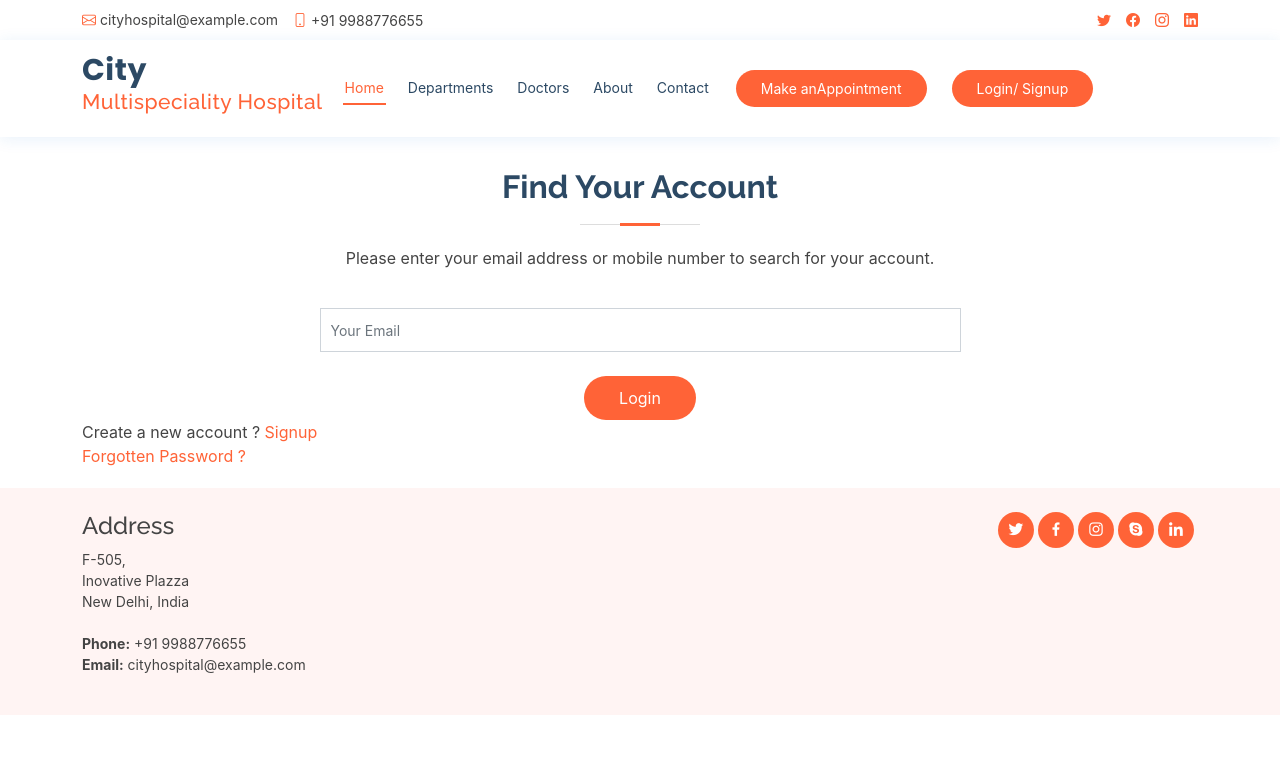
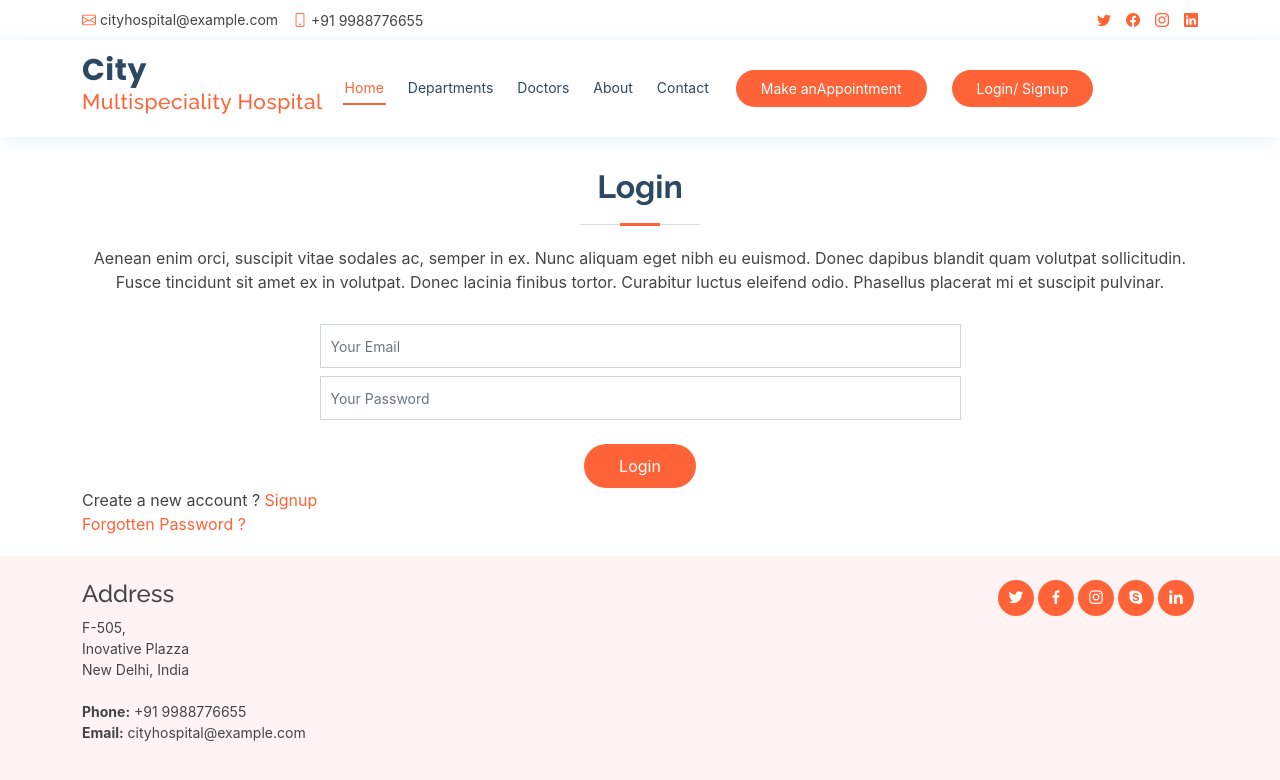
Before and after one commit to sapariyadhara/cityhospital, a React (Create React App) app: page /Auth in a window 1280 px wide. Shown: the top 780 px of the page. Built offline with nearby package versions, Linux system fonts and the light colour scheme.

Commit message:
forgoten password

```diff
--- a/src/containers/Auth.js
+++ b/src/containers/Auth.js
@@ -2,7 +2,6 @@ import React, { useState } from 'react';
 
 function Auth(props) {
     const [authtype, setAuthtype] = useState('login')
-    const [fpass , setFpass] = useState('forgotten')
 
 
     return (
@@ -12,33 +11,33 @@ function Auth(props) {
 
                     <div className="section-title">
                         {
-                             authtype === 'login' ? (fpass === 'forgotten' ?  <h2>Find Your Account</h2> :  <h2>Login</h2> ) :  <h2>Signup</h2>
+                            authtype === 'login' ? <h2>Login</h2> :
+                                authtype === 'forgotten' ? <h2>Reset Password </h2> : <h2>Signup</h2>
                         }
                         {
-                        authtype === 'login' ?
-                       (fpass === 'forgotten' ? <p>Please enter your email address or mobile number to search for your account.</p> :
-                        <p>
-                            Aenean enim orci, suscipit vitae sodales ac, semper in ex. Nunc
+
+                            authtype !== 'forgotten' ?
+                                <p>  Aenean enim orci, suscipit vitae sodales ac, semper in ex. Nunc
                                     aliquam eget nibh eu euismod. Donec dapibus blandit quam
                                     volutpat sollicitudin. Fusce tincidunt sit amet ex in volutpat.
                                     Donec lacinia finibus tortor. Curabitur luctus eleifend odio.
-                            Phasellus placerat mi et suscipit pulvinar.
-                        </p>) :
+                                    Phasellus placerat mi et suscipit pulvinar. </p> :
                                 <p>
-                            Aenean enim orci, suscipit vitae sodales ac, semper in ex. Nunc
-                            aliquam eget nibh eu euismod. Donec dapibus blandit quam
-                            volutpat sollicitudin. Fusce tincidunt sit amet ex in volutpat.
-                            Donec lacinia finibus tortor. Curabitur luctus eleifend odio.
-                            Phasellus placerat mi et suscipit pulvinar.
+                                    Please enter your email address or mobile number to search for your account.
                                 </p>
+
                         }
+
 
                     </div>
                     <form action method="post" role="form" className="php-email-form">
                         <div className="row justify-content-center">
+
+
+                            {
+                                 authtype === 'login' ||  authtype === 'forgotten' ? null :
                                  <div className="col-md-7 form-group">
-                                {
-                                    authtype === 'login' ? null : <input
+                                    <input
                                         type="text"
                                         name="name"
                                         className="form-control"
@@ -47,10 +46,10 @@ function Auth(props) {
                                         data-rule="minlen:4"
                                         data-msg="Please enter at least 4 chars"
                                     />
+                                    <div className="validate" />
+                                </div>
                             }
 
-                                <div className="validate" />
-                            </div>
                             <div className="col-md-7 form-group mt-3 mt-md-0">
                                 <input
                                     type="email"
@@ -63,9 +62,10 @@ function Auth(props) {
                                 />
                                 <div className="validate" />
                             </div>
+
                             {
-                                authtype === 'login' ? (fpass === 'forgotten' ? null :
-                                  null) :  <div className="col-md-7 form-group mt-3 mt-md-0">
+                                authtype === 'login' || authtype === 'signup' ?
+                                <div className="col-md-7 form-group mt-3 mt-md-0">
                                 <input
                                     type="password"
                                     className="form-control"
@@ -76,20 +76,9 @@ function Auth(props) {
                                     data-msg="Please enter at least 4 chars"
                                 />
                                 <div className="validate" />
-                            </div>
+                            </div> : null
+
                             }
-                            {/* <div className="col-md-7 form-group mt-3 mt-md-0">
-                                <input
-                                    type="password"
-                                    className="form-control"
-                                    name="password"
-                                    id="password"
-                                    placeholder="Your Password"
-                                    data-rule="minlen:4"
-                                    data-msg="Please enter at least 4 chars"
-                                />
-                                <div className="validate" />
-                            </div> */}
                         </div>
 
                         <div className="mb-3">
@@ -102,23 +91,24 @@ function Auth(props) {
                         </div>
                         <div className="text-center">
                             {
-                            authtype === 'login' ?  <button type="submit">Login</button> :
-                            <button type="submit">Signup</button>
+                                authtype === 'login' ? <button type="submit">Login</button> :
+                                authtype === 'signup' ?    <button type="submit">Signup</button>  :
+                                 <button type="submit">Submit</button>
                             }
 
                         </div>
 
                         {
-                            authtype === 'login' ?   <span>Create a new account ?<a href='#' onClick={() => {setAuthtype('signup')}}> Signup</a></span>
+                            authtype === 'login' ? <span>Create a new account ?<a href='#' onClick={() => { setAuthtype('signup') }}> Signup</a></span>
                                 :
-                            <span>Already have an account ?<a href='#'  onClick={() => {setAuthtype('login')}}> Login</a>
+                                <span>Already have an account ?<a href='#' onClick={() => { setAuthtype('login') }}> Login</a>
                                 </span>
 
                         }
 
                         <div className="">
                             {
-                            authtype === 'login' ? <a href='#' onClick={() => {setFpass('forgotten')}}> Forgotten Password ?</a> : null
+                                authtype === 'login' ? <a href='#' onClick={() => { setAuthtype('forgotten') }}> Forgotten Password ?</a> : null
                             }
                         </div>
                     </form>
```
Lines whose indentation alone changed are shown as unchanged.
